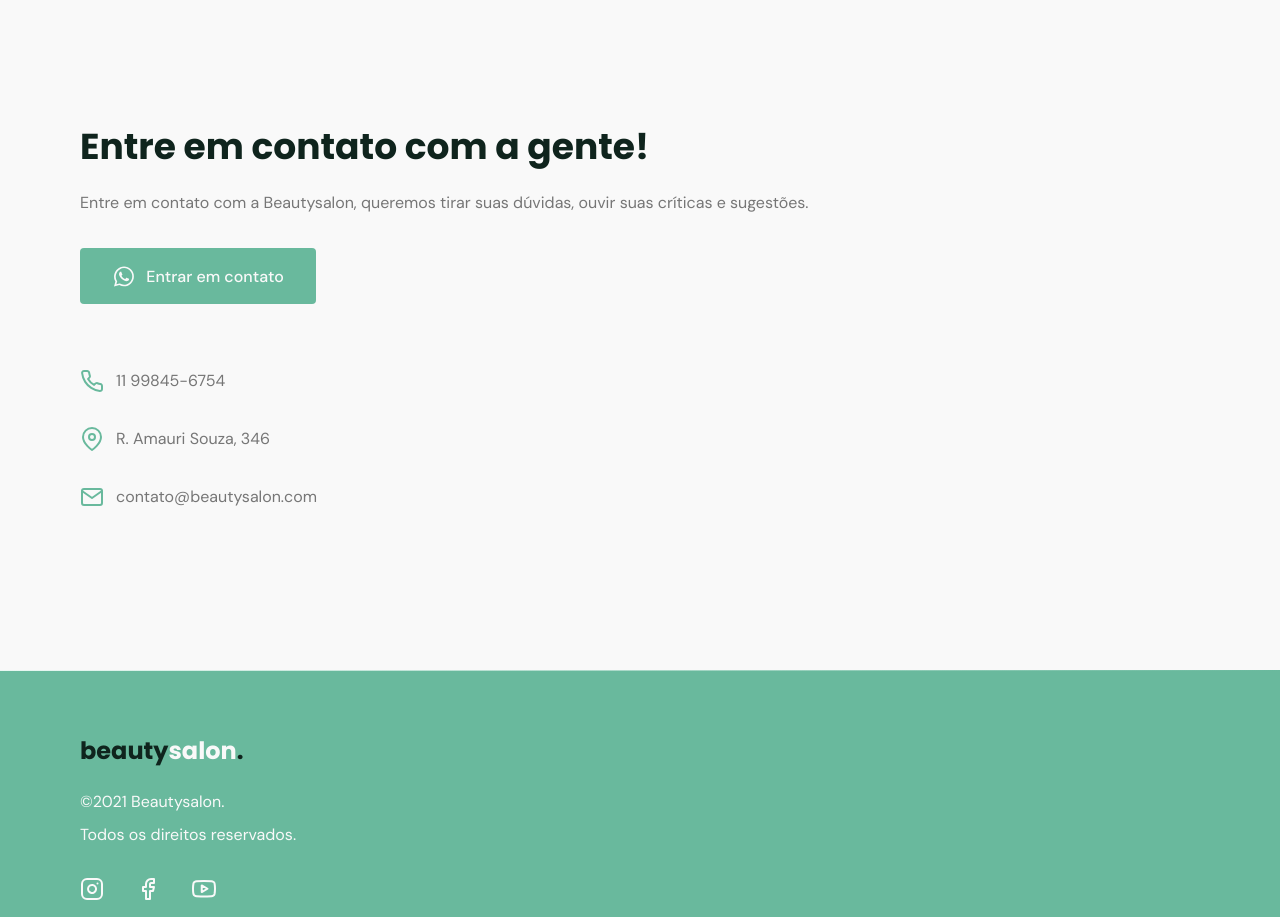
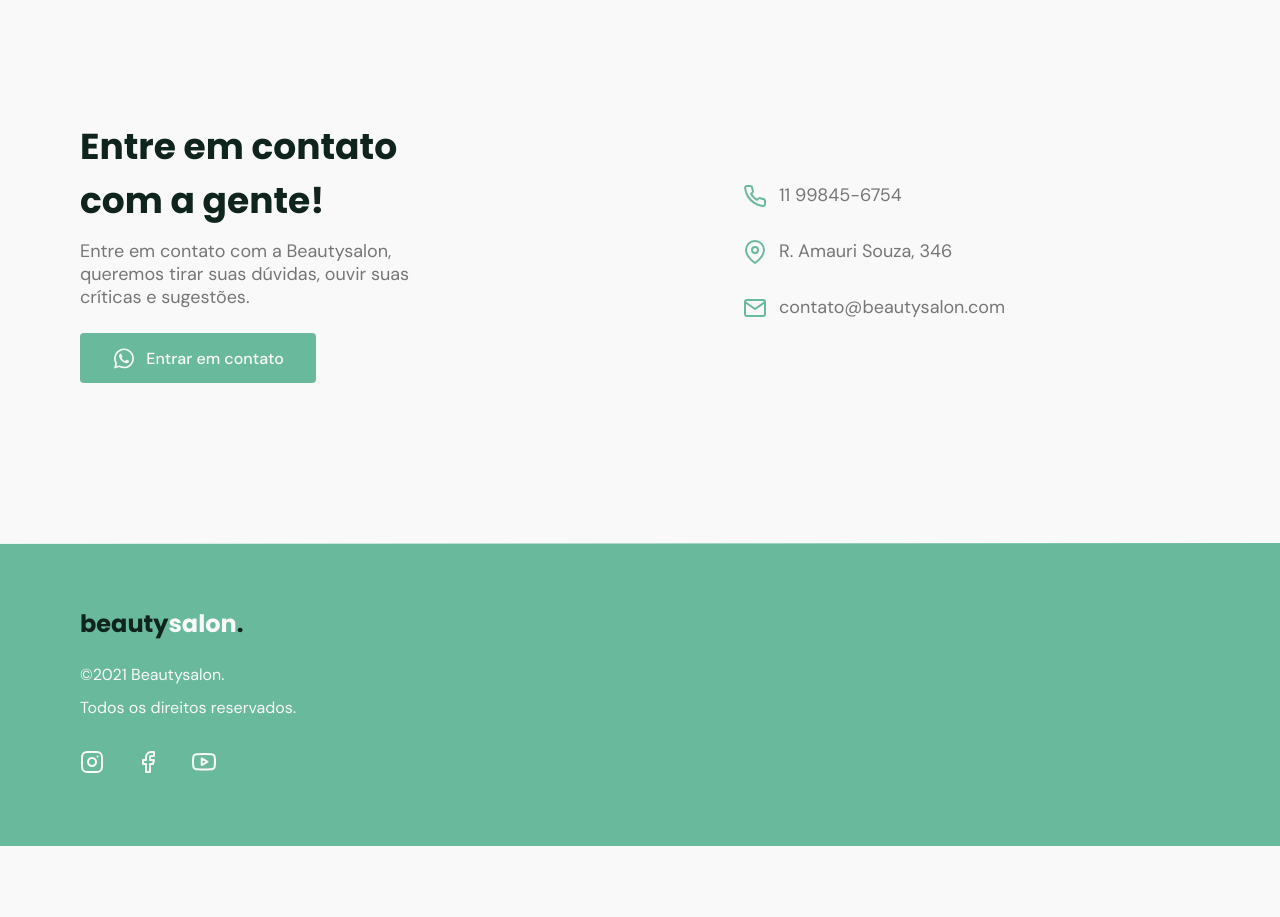
Before and after one commit to guilhermequeico/beautysalon, a plain HTML site: page index.html in a window 1280 px wide. Shown: the part 3220-4137 px from the top of the page. After the commit the page ends 4066 px from the top, so only its background shows below. Drawn offline with nearby package versions, Linux system fonts and the light colour scheme.

Commit message:
:iphone: Style contact section extra large

```diff
--- a/assets/css/contact.css
+++ b/assets/css/contact.css
@@ -24,3 +24,31 @@
     align-items: center;
     gap: 1.2rem;
 }
+
+@media (min-width: 1200px) {
+    #contact .container {
+        grid-auto-flow: column;
+        align-items: center;
+    }
+
+    #contact .text {
+        width: 40.4rem;
+    }
+
+    #contact .text p {
+        width: 36.4rem;
+        margin-top: 1.2rem;
+        margin-bottom: 2.4rem;
+        font-size: 1.8rem;
+        line-height: 2.3rem;
+    }
+
+    #contact .text .button {
+        height: 5rem;
+    }
+
+    #contact .links ul li {
+        font-size: 1.8rem;
+        line-height: 2.3rem;
+    }
+}
```
